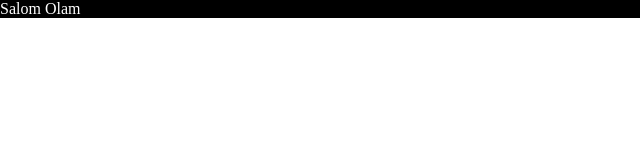
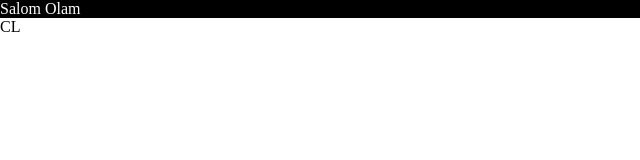
Before and after one commit to AbduhakimC/learngit, a plain HTML site: page index.html in a window 1280 px wide. Shown: the full height of the page, 0-640 px from the left. Drawn offline with Linux system fonts and the light colour scheme.

Commit message:
Uchunchi footer haqida

```diff
--- a/index.html
+++ b/index.html
@@ -9,5 +9,6 @@
 </head>
 <body>
     <div class="div">Salom Olam</div>
+    <div class="footer">CL</div>
 </body>
 </html>
```
Also changed, not shown: 1 other file.
